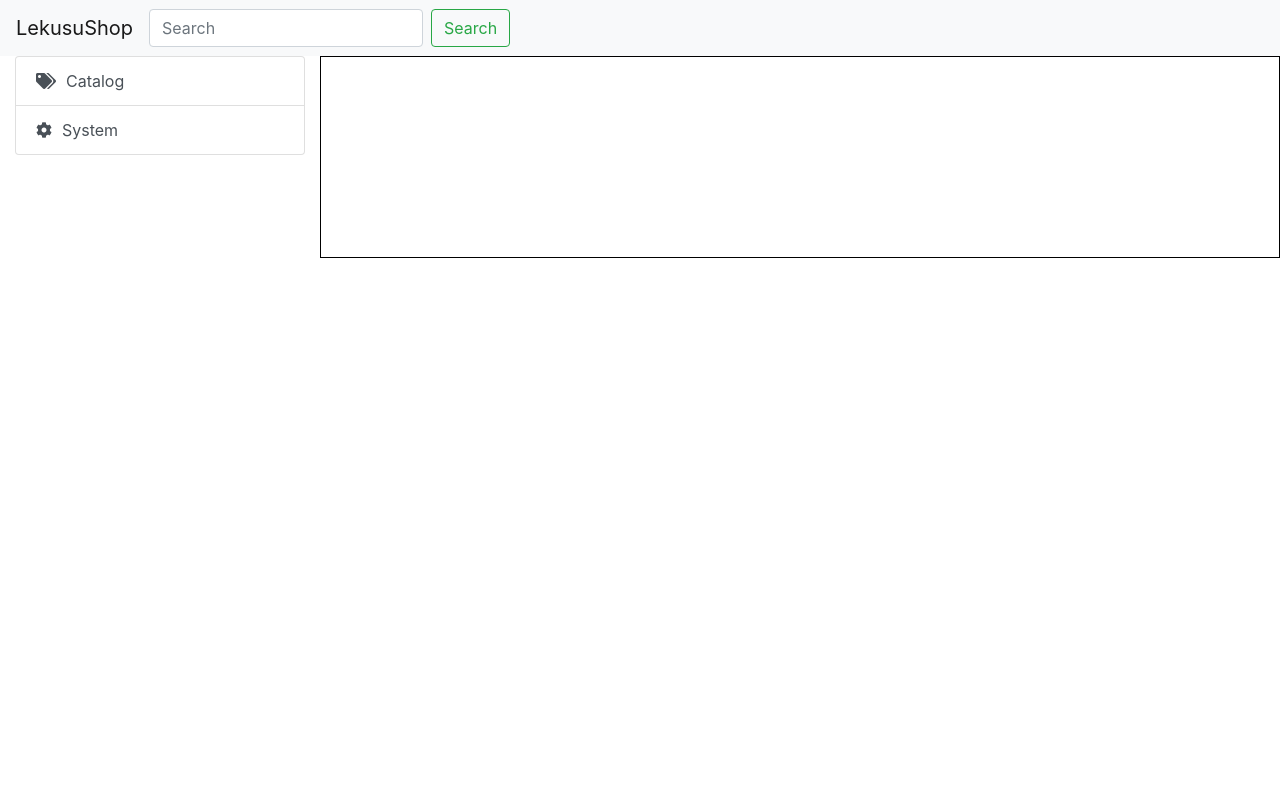
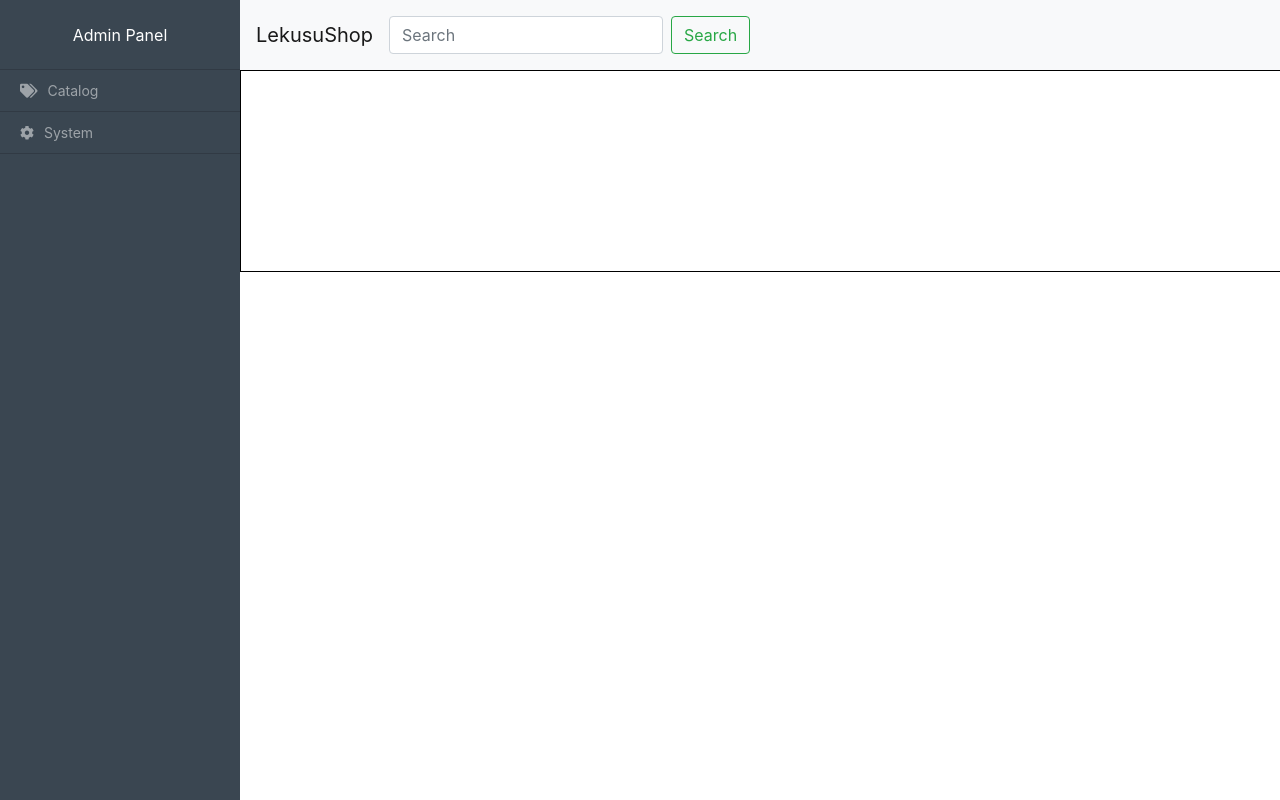
Before and after one commit to Eliondez/ng-shop, a Django app: page /admin/ in a window 1280 px wide; the page is wider, and only the part inside the window is pictured. Run offline with Django 3.2, Linux system fonts and the light colour scheme; some libraries are stand-ins or nearby versions.

Commit message:
Admin > Sidebar recreated

```diff
--- a/main/templates/main/admin.html
+++ b/main/templates/main/admin.html
@@ -17,6 +17,10 @@
       display: flex;
       flex-direction: column;
     }
+    .container-fluid .content {
+      position: relative;
+      left: 240px;
+    }
     #top_row {
       height: 50px;
       background-color: #ccc;
@@ -27,6 +31,77 @@
     .data-block .col-sm {
       border: 1ps solid black;
       height: 100px;
+    }
+    /* Navbar */
+    .navbar {
+      position: relative;
+      left: 240px;
+      height: 70px;
+    }
+    /* Sidebar */
+    .sidebar {
+    background-color: #3a4651;
+    width: 240px;
+    padding-bottom: 60px;
+    position: absolute;
+    top: 0;
+    left: 0;
+    bottom: 0;
+    -webkit-transition: left 0.3s ease;
+    transition: left 0.3s ease;
+    z-index: 20;
+    }
+    .sidebar-header .sidebar-header-text {
+    color: #fff;
+    text-align: center;
+    padding-left: 25px;
+    padding-right: 25px;
+    line-height: 70px;
+    font-size: 16px;
+    }
+    .sidebar .sidebar-container {
+    position: absolute;
+    top: 0;
+    bottom: 51px;
+    width: 100%;
+    left: 0;
+    overflow-y: auto;
+    overflow-x: hidden;
+    }
+    .sidebar .sidebar-menu {
+    font-size: 14px;
+    list-style: none;
+    margin: 0;
+    padding: 0;
+    }
+    .sidebar .sidebar-menu ul {
+      padding: 0;
+      height: 0px;
+      overflow: hidden;
+      }
+    .sidebar .sidebar-menu > li > a {
+    padding-top: 10px;
+    padding-bottom: 10px;
+    padding-left: 20px;
+    padding-right: 15px;
+    cursor: pointer;
+    margin-top: -1px;
+    border-top: 1px solid #313a44;
+    border-bottom: 1px solid #313a44;
+    }
+    .sidebar .sidebar-menu li.active ul {
+      height: auto;
+    }
+    .sidebar .sidebar-menu li a {
+      color: rgba(255, 255, 255, 0.5);
+      text-decoration: none;
+      display: block;
+    }
+    .sidebar .sidebar-menu li a:hover,
+    .sidebar .sidebar-menu li.open > a,
+    .sidebar .sidebar-menu li.open a:hover {
+      color: #ffffff;
+      background-color: #2d363f;
     }
   </style>
 </head>
@@ -40,18 +115,31 @@
       </form>
     </div>
   </nav>
-  <div class="container-fluid" style="flex-grow: 1">
-    <div class="row content">
-      <div class="col-sm-3">
-        <div class="list-group">
-          {% for item in left_buttons %}
-          <a href="/admin/{{ item.href }}" class="list-group-item list-group-item-action">
-            <i style="margin-right: 10px" class="fas {{item.icon}}"></i>{{ item.name }}
-          </a>
-          {% endfor %}
+
+  <aside class="sidebar">
+    <div class="sidebar-container">
+      <div class="sidebar-header">
+        <div class="sidebar-header-text">
+          Admin Panel
         </div>
       </div>
-      <div class="col-sm-9 data-block" style="border: 1px solid black">
+      <nav class="menu">
+        <ul class="sidebar-menu menuitem" id="sidebar-menu">
+            {% for item in left_buttons %}
+            <li>
+              <a href="/admin/{{ item.href }}" aria-expanded="false">
+                <i style="margin-right: 10px" class="fas {{item.icon}}"></i>{{ item.name }}
+              </a>
+            </li>
+            {% endfor %}
+        </ul>
+      </nav>
+    </div>
+  </aside>
+
+  <div class="container-fluid content" style="flex-grow: 1">
+    <div class="row content">
+      <div class="col-sm-12 data-block" style="border: 1px solid black">
         <div class="row">
           <div class="col-sm"></div>
           <div class="col-sm"></div>
```
Also changed, not shown: db.sqlite3.
